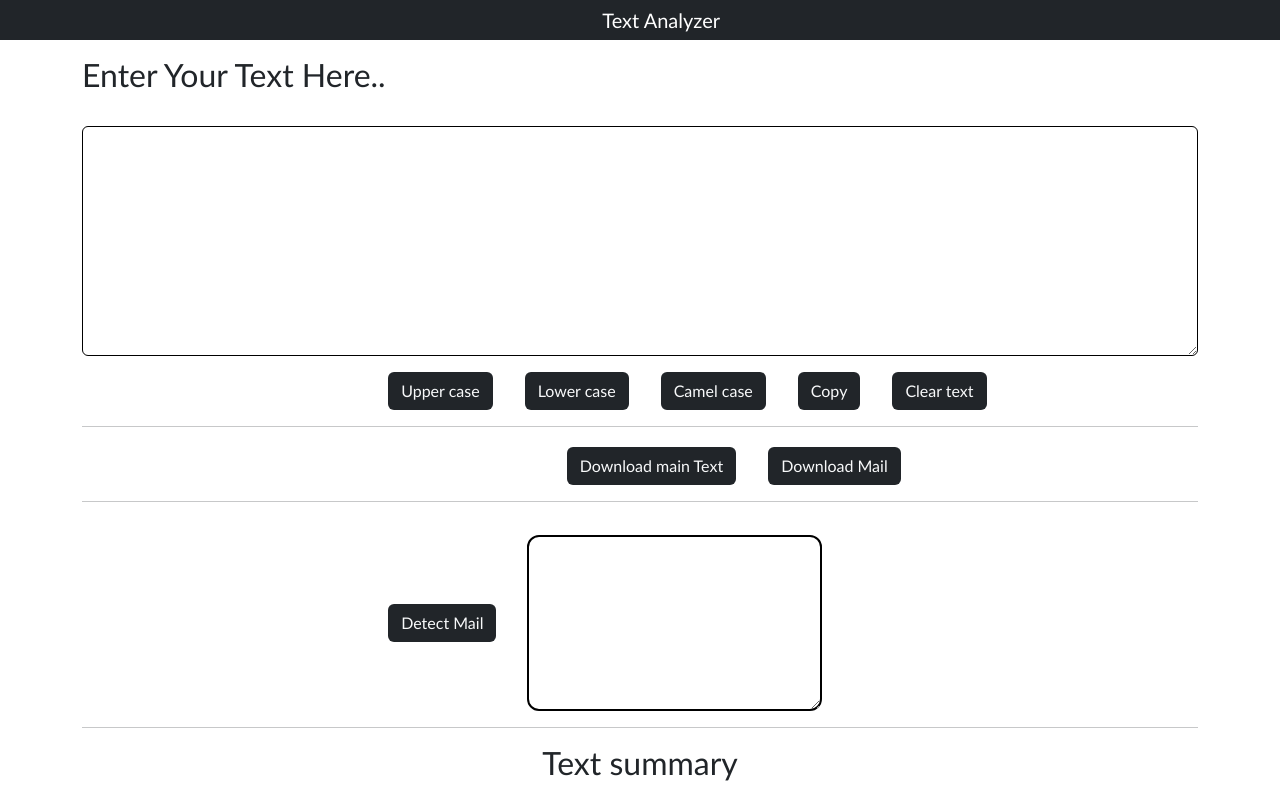
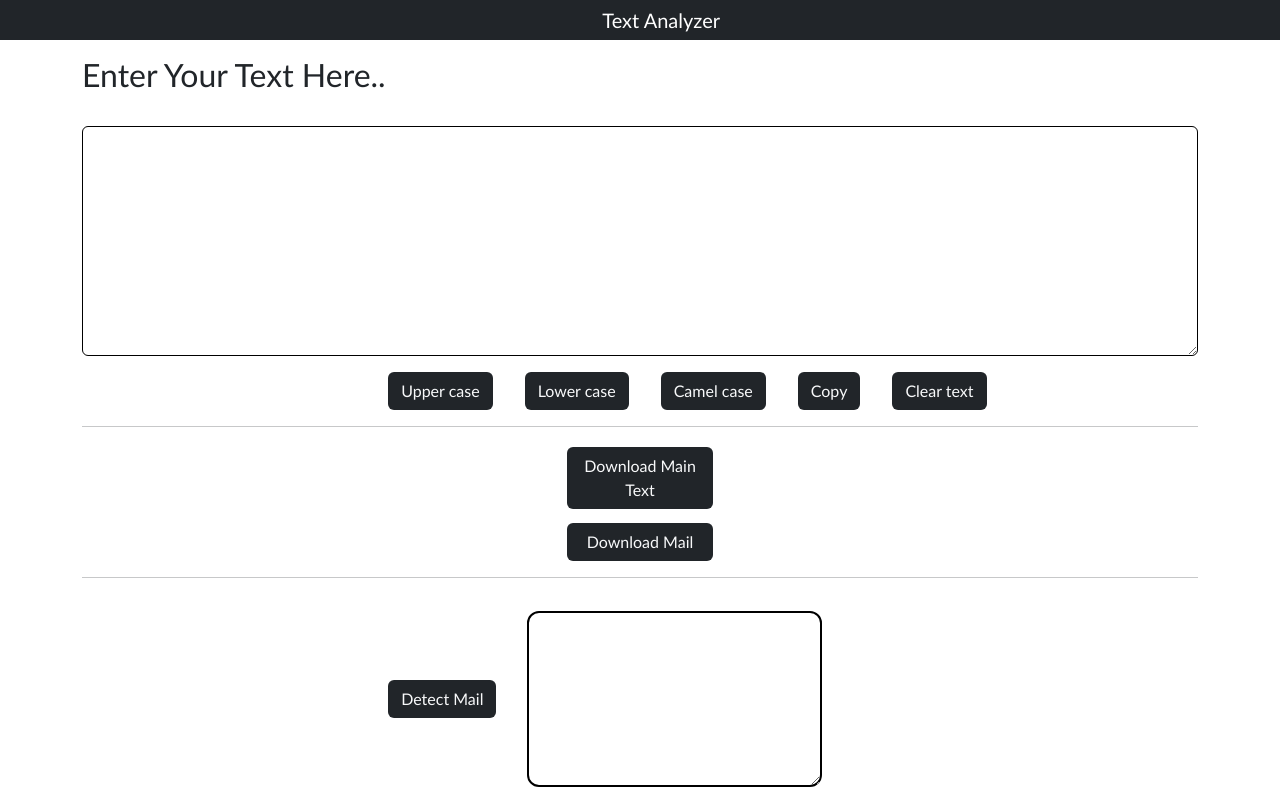
Before and after one commit to Tejas-07-iiit/Text-Analyzer, a React (Create React App) app: page / in a window 1280 px wide. Shown: the top 799 px of the page. Built offline with nearby package versions, Linux system fonts and the light colour scheme.

Commit message:
mail download ..

```diff
--- a/public/index.html
+++ b/public/index.html
@@ -16,6 +16,7 @@
     <title>Text Analyzer</title>
   </head>
   <body>
+
     <div id="root"></div>
     <script src="https://cdn.jsdelivr.net/npm/bootstrap@5.3.8/dist/js/bootstrap.bundle.min.js" integrity="sha384-FKyoEForCGlyvwx9Hj09JcYn3nv7wiPVlz7YYwJrWVcXK/BmnVDxM+D2scQbITxI" crossorigin="anonymous"></script>
   </body>
--- a/src/App.css
+++ b/src/App.css
@@ -104,6 +104,9 @@
 }
 
 .download {
-  display: flexbox;
+  display: flex;
+  flex-direction: column;
+  row-gap: 10px;
   margin-left: 42%;
+  margin-right: 42%;
 }
--- a/src/Components/Analyzer.js
+++ b/src/Components/Analyzer.js
@@ -56,11 +56,9 @@ function Analyzer(props) {
         console.log(text)
     }
 
-     const Pdf_mail = (mail) => {
+     const Pdf_mail = () => {
         // let topmargin = 10 ;
         // let bottommargin = 10 ;
-
-
 
         let newPdf = new jsPDF()
 
@@ -69,7 +67,7 @@ function Analyzer(props) {
         newPdf.setLineWidth(0.7);
         newPdf.line(10, 15, 200, 15);
         newPdf.setFont("helvetica", "normal");
-        let line = newPdf.splitTextToSize(Mail,10)
+        let line = newPdf.splitTextToSize(Mail,100)
         let y = 30
         let pageheight = newPdf.internal.pageSize.getHeight()
         let j = 0
@@ -169,7 +167,7 @@ function Analyzer(props) {
         </div>
         <hr></hr>
         <div className="download">
-            <button type="button" onClick={Pdf_text} className="btn bg-dark text-light mt-1 mx-3 text">Download main Text</button>
+            <button type="button" onClick={Pdf_text} className="btn bg-dark text-light mt-1 mx-3 text">Download Main Text</button>
             <button type="button" onClick={Pdf_mail} className="btn bg-dark text-light mt-1 mx-3 text">Download Mail</button>
         </div>
 
```
